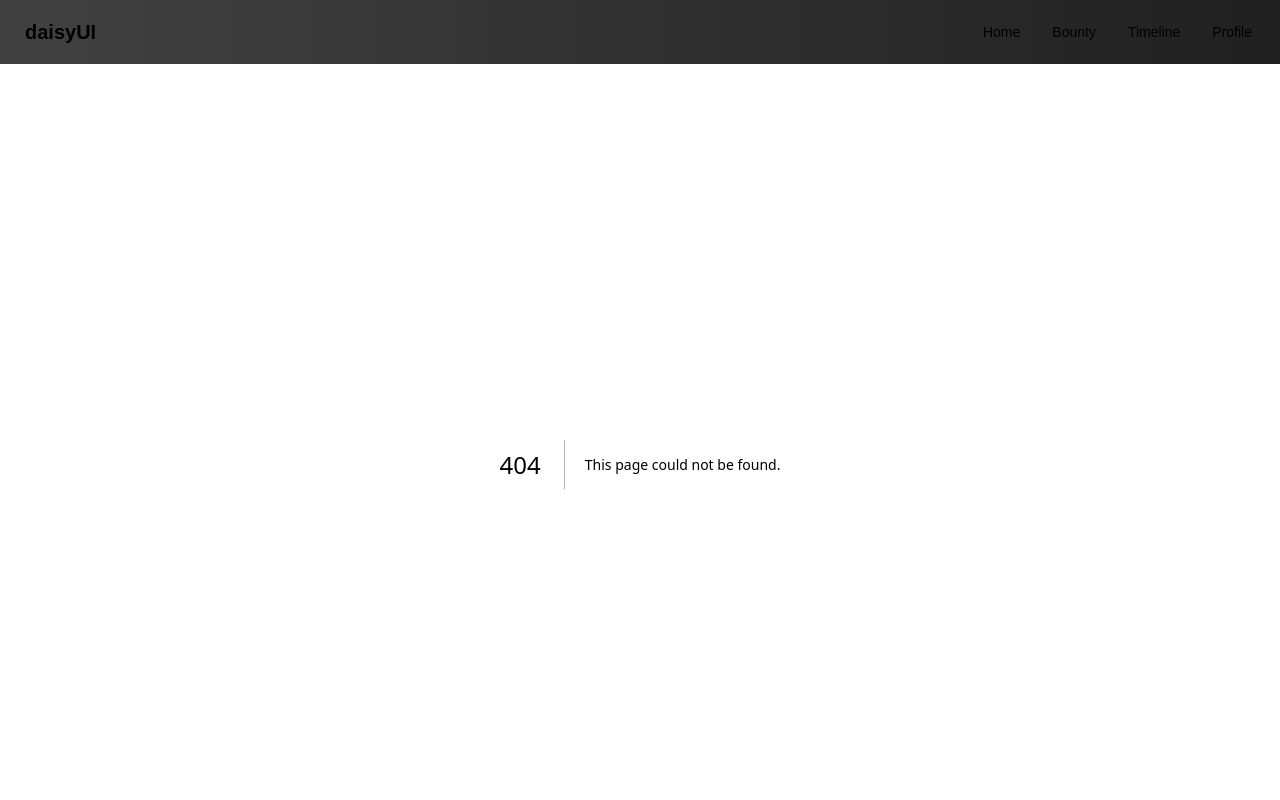
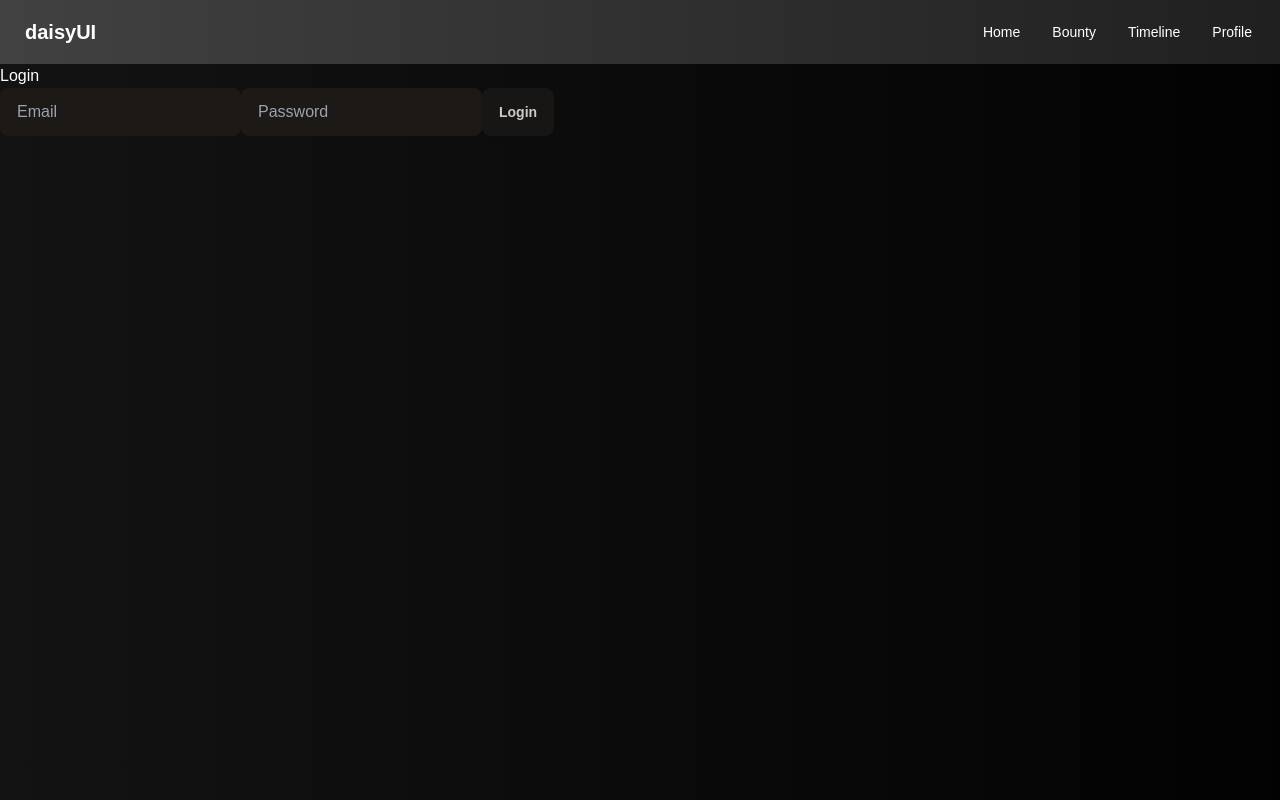
Before and after one commit to JustModo/official-404, a Next.js app: page /Auth/Login in a window 1280 px wide. Before the commit this address had no page. Built offline with nearby package versions, Linux system fonts and the light colour scheme.

Commit message:
add auth routes

```diff
--- a/package.json
+++ b/package.json
@@ -3,7 +3,7 @@
   "version": "0.1.0",
   "private": true,
   "scripts": {
-    "dev": "next dev",
+    "dev": "cross-env NODE_OPTIONS='--inspect' next dev",
     "build": "next build",
     "start": "next start",
     "lint": "next lint"
@@ -20,6 +20,7 @@
     "@types/node": "^20",
     "@types/react": "^18",
     "@types/react-dom": "^18",
+    "cross-env": "^7.0.3",
     "daisyui": "^4.11.1",
     "postcss": "^8",
     "tailwindcss": "^3.4.1",
--- /dev/null
+++ b/src/app/Auth/Login/page.js
@@ -0,0 +1,50 @@
+"use client";
+import React from "react";
+import SwitchButton from "../components/SwitchButton";
+
+export default function page() {
+  const handleLogin = async (formData) => {
+    try {
+      const res = await fetch("/api/login", {
+        method: "POST",
+        body: formData,
+      });
+
+      if (res.ok) {
+        console.log("Yay");
+      } else {
+        const errorData = await res.json();
+        const errorMessage = errorData.message || "Login failed";
+
+        throw new Error(errorMessage);
+      }
+    } catch (err) {
+      console.error(err);
+    }
+  };
+  return (
+    <div className="flex flex-col w-1/2">
+      <p>Login</p>
+      <form action={handleLogin}>
+        <input
+          type="email"
+          name="email"
+          placeholder="Email"
+          className="input"
+          required
+        />
+        <input
+          type="password"
+          name="password"
+          placeholder="Password"
+          className="input"
+          required
+        />
+        <button type="submit" className="btn">
+          Login
+        </button>
+      </form>
+      {/* <SwitchButton title={"Register"} route={"Auth/Register"} /> */}
+    </div>
+  );
+}
--- /dev/null
+++ b/src/app/Auth/Register/page.js
@@ -0,0 +1,12 @@
+import React from "react";
+import SwitchButton from "../components/SwitchButton";
+
+export default function page() {
+  return (
+    <div className="flex flex-col w-1/2">
+      <p>Register</p>
+      <input className="input"></input>
+      <SwitchButton title={"Login"} route={"Auth/Login"} />
+    </div>
+  );
+}
--- /dev/null
+++ b/src/app/Auth/components/SwitchButton.jsx
@@ -0,0 +1,18 @@
+"use client";
+import React from "react";
+import { useRouter } from "next/navigation";
+
+export default function SwitchButton({ title, route }) {
+  const router = useRouter();
+
+  return (
+    <div
+      className="btn btn-link"
+      onClick={() => {
+        router.push(`/${route ? route : ""}`);
+      }}
+    >
+      {title}
+    </div>
+  );
+}
--- /dev/null
+++ b/src/app/api/login/route.js
@@ -0,0 +1,28 @@
+import { NextResponse } from "next/server";
+import { loginRequest } from "@utils/apis";
+
+export async function POST(req) {
+  const formData = await req.formData();
+  // console.log(formData);
+
+  const authResponse = await loginRequest(formData);
+
+  if (!authResponse.success) {
+    return NextResponse.json({ message: authResponse.data }, { status: 401 });
+  }
+
+  const authCookie = authResponse.headers.get("set-cookie");
+
+  if (!authCookie) {
+    return NextResponse.json(
+      { message: "Authentication failed" },
+      { status: 500 }
+    );
+  }
+
+  const response = NextResponse.json({ message: "Logged in" });
+
+  response.headers.set("Set-Cookie", authCookie);
+
+  return response;
+}
--- a/src/app/layout.js
+++ b/src/app/layout.js
@@ -14,7 +14,7 @@ export default function RootLayout({ children }) {
           <NavBar />
           <div
             id="mainwindow"
-            className="relative w-full h-full overflow-y-auto overflow-x-hidden"
+            className="relative w-full h-full overflow-y-auto overflow-x-hidden snap-y snap-mandatory"
           >
             {children}
           </div>
--- a/src/components/NavBar.jsx
+++ b/src/components/NavBar.jsx
@@ -26,7 +26,7 @@ export default function NavBar() {
             </Link>
           </li>
           <li className="hidden md:inline-block">
-            <Link href="/" className="text-text">
+            <Link href="/Auth/Login" className="text-text">
               Profile
             </Link>
           </li>
--- /dev/null
+++ b/src/utils/apis.js
@@ -0,0 +1,19 @@
+export const loginRequest = async (formData) => {
+  try {
+    const response = await fetch("https://club.modo-dev.com/login", {
+      method: "POST",
+      body: formData,
+    });
+
+    if (!response.ok) {
+      const errorData = await response.json();
+      console.log(errorData);
+
+      throw new Error(errorData);
+    }
+
+    return { success: true, data: response };
+  } catch (err) {
+    return { success: false, data: err.message };
+  }
+};
--- a/tsconfig.json
+++ b/tsconfig.json
@@ -21,7 +21,8 @@
       "@/*": ["./src/*"],
       "@components/*": ["./src/components/*"],
       "@styles/*": ["./src/styles/*"],
-      "@assets/*": ["./public/*"]
+      "@assets/*": ["./public/*"],
+      "@utils/*": ["./src/utils/*"],
     }
   },
   "include": ["next-env.d.ts", "**/*.ts", "**/*.tsx", ".next/types/**/*.ts"],
```
Also changed, not shown: src/components/Bounty/BountyHome.jsx (+12 -4 lines), 1 other file (tests, documents, lock files or other folders).
